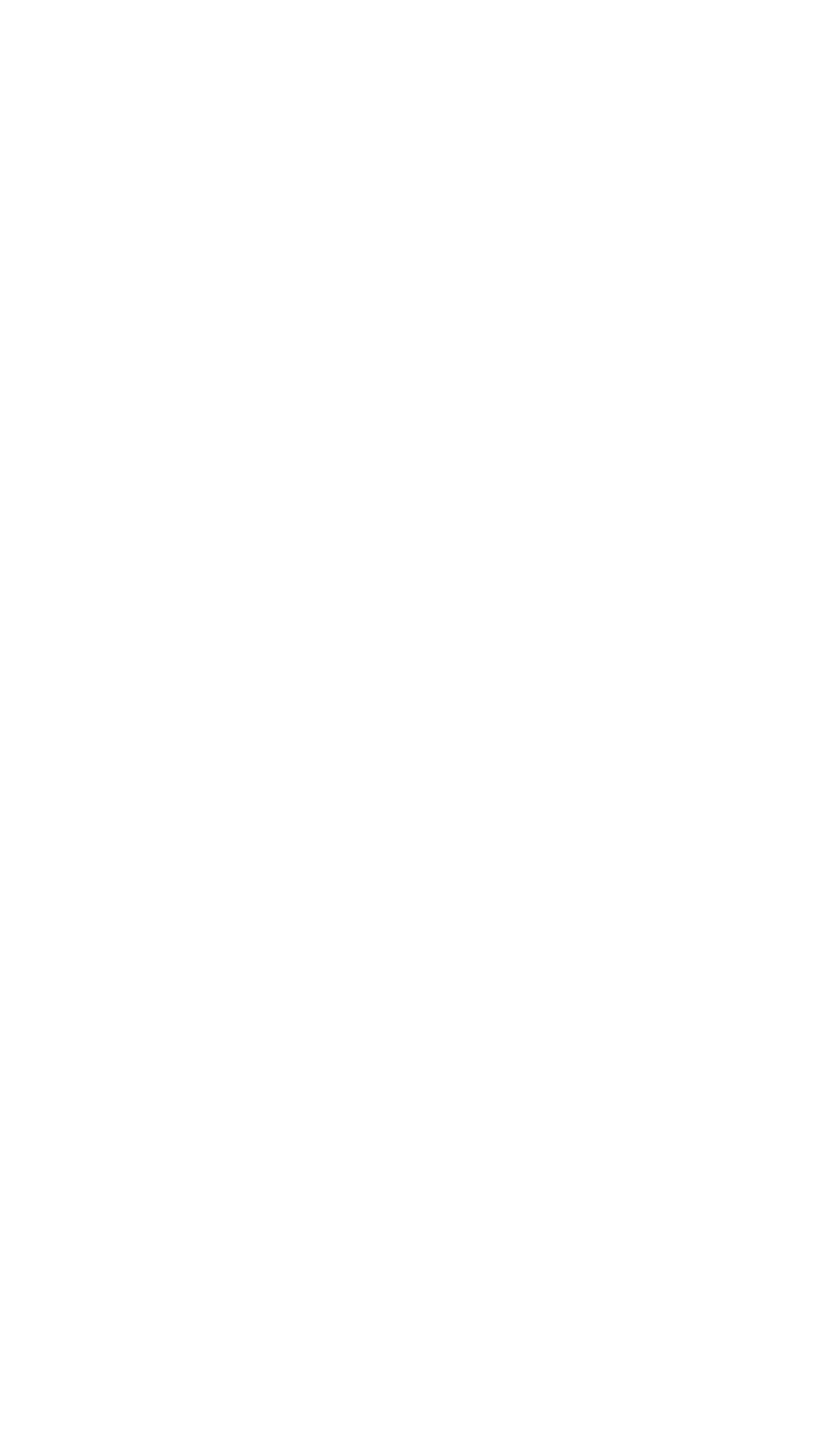
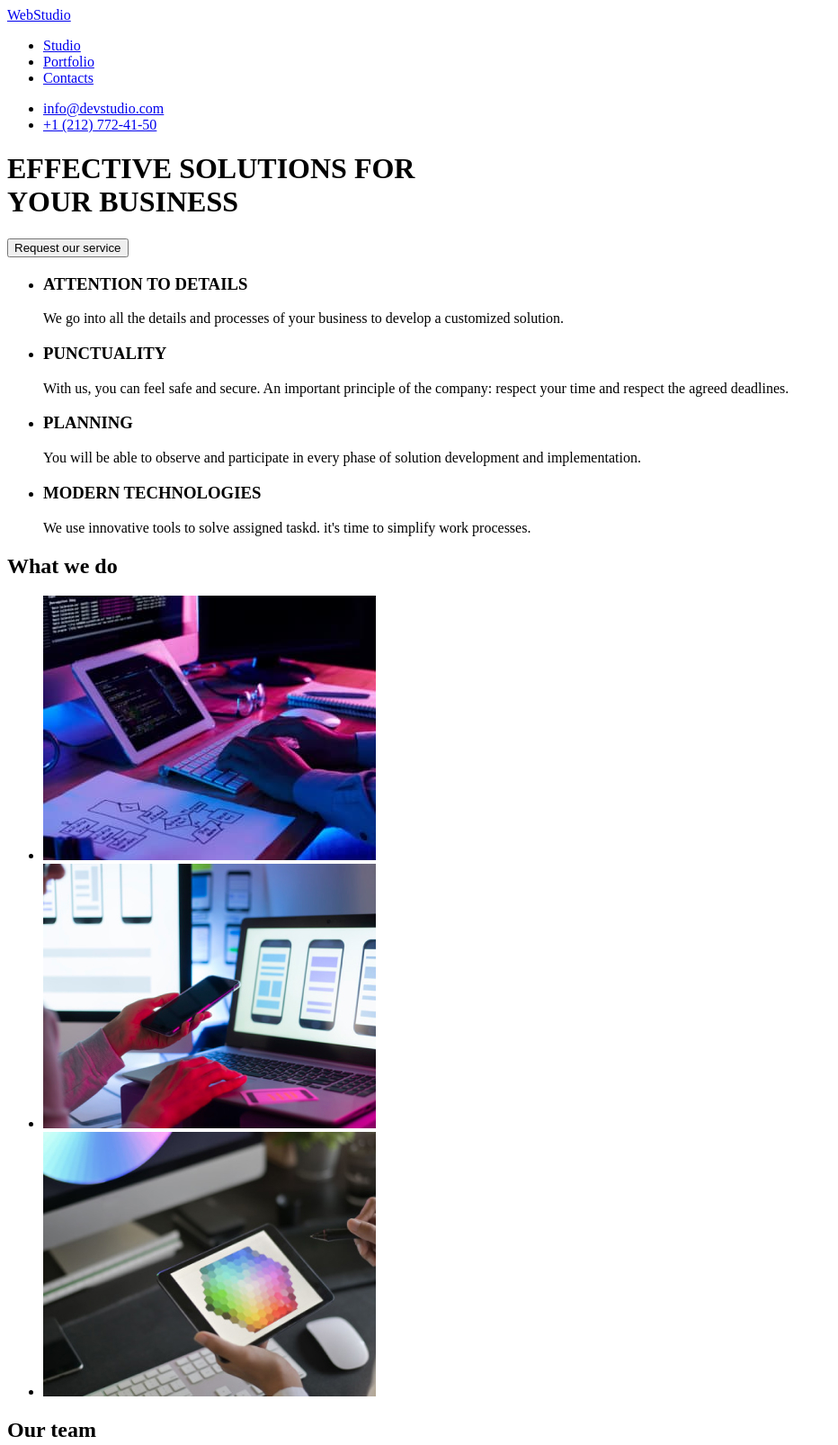
Before and after one commit to AyaDweik/goit-markup-hww-01-, a plain HTML site: page index.html in a window 1280 px wide. Shown: the top 1606 px of the page at 90% size, without its empty margins (0-932 px from the left). Before the commit the page ends 800 px from the top, so only its background shows below. Drawn offline with Linux system fonts and the light colour scheme.

Commit message:
Add files via upload

```diff
--- a/index.html
+++ b/index.html
@@ -1,11 +1,136 @@
 <!DOCTYPE html>
 <html lang="en">
   <head>
-    <meta charset="utf-8" />
-    <meta name="description" content="HTML5 basics for beginners" />
-    <title>HTML5 is easy!</title>
+    <meta charset="UTF-8" />
+    <meta http-equiv="X-UA-Compatible" content="IE=edge" />
+    <meta name="viewport" content="width=device-width, initial-scale=1.0" />
+    <meta name="description" content="Module1- HomeWork 1- WebStudio" />
+    <title>WebStudio</title>
   </head>
   <body>
-    <!-- Content -->
+    <header>
+      <nav>
+        <a href="./index.html">WebStudio</a>
+        <ul>
+          <li><a href="#">Studio</a></li>
+          <li><a href="#">Portfolio</a></li>
+          <li><a href="#">Contacts</a></li>
+        </ul>
+      </nav>
+      <ul>
+        <li>
+            <a href="mailto:info@devstudio.com">info@devstudio.com</a>
+        </li>
+
+        <li>
+            <a href="tel:+12127724150">+1 (212) 772-41-50</a>
+        </li>
+      </ul>
+    </header>
+    <main>
+    <div>
+      <h1>EFFECTIVE SOLUTIONS FOR <br> YOUR BUSINESS</h1>
+      <button type="button">Request our service</button>
+    </div>
+    <section>
+      <ul>
+        <li>
+          <h3>ATTENTION TO DETAILS</h3>
+          <p>
+            We go into all the details and processes of your business to develop
+            a customized solution.
+          </p>
+        </li>
+        <li>
+          <h3>PUNCTUALITY</h3>
+          <p>
+            With us, you can feel safe and secure. An important principle of the
+            company: respect your time and respect the agreed deadlines.
+          </p>
+        </li>
+        <li>
+          <h3>PLANNING</h3>
+          <p>
+            You will be able to observe and participate in every phase of
+            solution development and implementation.
+          </p>
+        </li>
+        <li>
+          <h3>MODERN TECHNOLOGIES</h3>
+          <p>
+            We use innovative tools to solve assigned taskd. it's time to
+            simplify work processes.
+          </p>
+        </li>
+      </ul>
+    </section>
+    <section>
+      <h2>What we do</h2>
+      <ul>
+        <li>
+          <img
+            src="images/about3.jpg"
+            alt="Typing on a keyboard"
+            width="370"
+          />
+        </li>
+        <li>
+          <img src="images/about2.jpg" alt="Typing on a keyboard and holding a phone" width="370"/>
+        </li>
+        <li>
+          <img src="images/about1.jpg" alt="holding an ipad and picking color " width="370"/>
+        </li>
+      </ul>
+    </section>
+    <section>
+      <h2>Our team</h2>
+      <ul>
+        <li>
+            <img
+              src="images/teammem4.jpg" alt="Team member male" width="270" />
+          <h3>Cristopher Walker</h3>
+          <p>Product Designer</p>
+        </li>
+        <li>
+
+            <img src="images/teammem3.jpg" alt="Team member Female" width="270"/>
+          <h3>Kylie Evans</h3>
+          <p>Forntend Developer</p>
+        </li>
+        <li>
+
+            <img src="images/teammem2.jpg" alt="Team member Male" width="270" />
+          <h3>Rayan Harris</h3>
+          <p>Marketing</p>
+        </li>
+        <li>
+
+            <img src="images/teammem1.jpg" alt="Team member Male" width="270"/>
+
+          <h3>Tyler Moore</h3>
+          <p>UI Designer</p>
+        </li>
+      </ul>
+    </section>
+    </main>
+    <footer>
+      <a href="./index.html">WebStudio</a>
+      <address>
+        <ul>
+          <li>
+            <a href="#">
+              695 Park Ave, New York, NY 10065, <br />
+              United States <br
+            /></a>
+          </li>
+          <li>
+            <a href="mailto:info@devstudio.com">info@devstudio.com</a>
+          </li>
+          <li>
+            <a href="tel:+12127724150">+1 (212) 772-41-50</a>
+          </li>
+        </ul>
+      </address>
+    </footer>
   </body>
 </html>
```
Also changed, not shown: images/about1.jpg (added), images/about2.jpg (added), images/about3.jpg (added), images/teammem1.jpg (added), images/teammem2.jpg (added), images/teammem3.jpg (added), images/teammem4.jpg (added).
